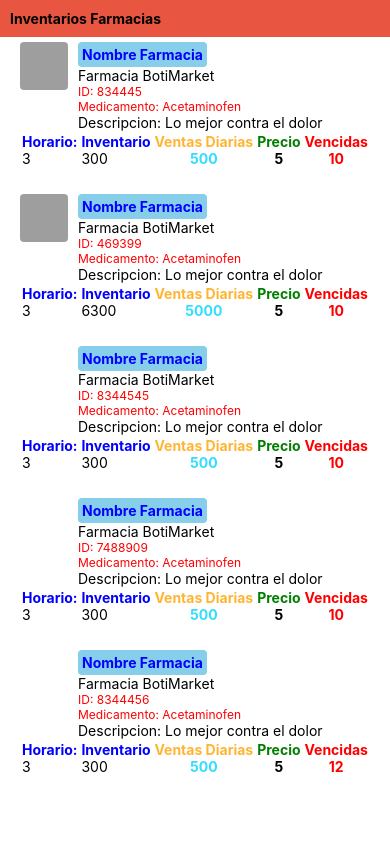
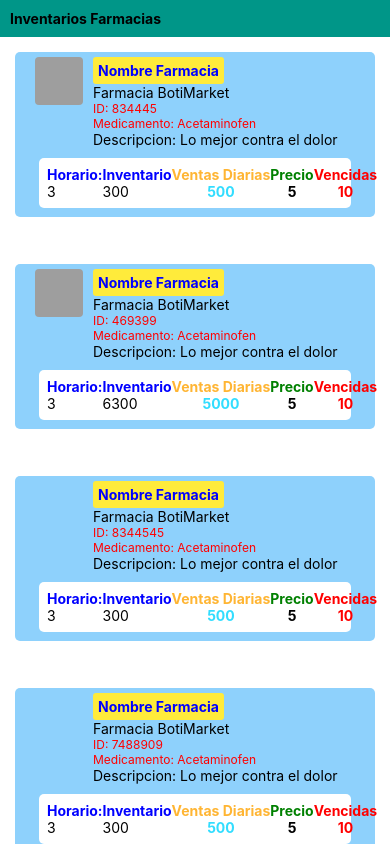
Before and after one commit to Requenez-Diaz/APP_PHARMASY, a React Native app: screen / in a window 390 px wide. Built offline with nearby package versions, Linux system fonts and the light colour scheme; grey boxes are pictures that could not be loaded.

Commit message:
Haciendo commit en frontend

```diff
--- a/App.tsx
+++ b/App.tsx
@@ -1,4 +1,5 @@
-import { StatusBar } from "expo-status-bar";
+
+import { Text, View } from 'react-native';
 import Main from './COMPONENTS/Main'
 
 export default function App() {
--- a/COMPONENTS/AppBar.tsx
+++ b/COMPONENTS/AppBar.tsx
@@ -7,8 +7,8 @@
 
 const AppBar = () => {
     return (
-        <View style={{ backgroundColor: '#E85540', paddingTop: Constant.statusBarHeight + 10,
-        paddingBottom: 10, paddingLeft: 10}}>
+        <View style={{ backgroundColor: '#009688', paddingTop: Constant.statusBarHeight + 10,
+        paddingBottom: 10, paddingLeft: 10, shadowColor:'white',}}>
             <Text style={{ fontWeight: 'bold'}}>
                 Inventarios Farmacias
             </Text>
--- a/COMPONENTS/InventarioItem.tsx
+++ b/COMPONENTS/InventarioItem.tsx
@@ -13,9 +13,10 @@
 
 const Styles = StyleSheet.create({
   container: {
+    backgroundColor:'#8ed1fc',
+    margin:15,
     padding: 20,
-    paddingBottom: 5,
-    paddingTop: 5,
+    borderRadius:5,
     paddingVertical: 5,
   },
 
--- a/COMPONENTS/InventaroStats.tsx
+++ b/COMPONENTS/InventaroStats.tsx
@@ -18,7 +18,7 @@
 
   const InventarioStats = ({totalesDiarias, inventarioActual, ventasDiarias, precio, vencidas}: Props) => {
     return (
-      <View style={{ flexDirection: "row", justifyContent: "space-around" }}>
+      <View style={{backgroundColor :'white', borderRadius:5, padding:8, margin:4,flexDirection: "row", justifyContent: "space-around" }}>
         <View>
           <Text style={{textAlign: 'center', color: 'blue', fontWeight: 'bold' }}>Horario:</Text>
           <Text>{totalesDiarias}</Text>
--- a/COMPONENTS/IventarioHeader.tsx
+++ b/COMPONENTS/IventarioHeader.tsx
@@ -12,9 +12,10 @@
 
   const InventarioHeader = ({ ownerAvatarUrl, nombre, id, nombreMedicamento, description, }: Props)  => {
     return(
-        <View style={{ flexDirection: "row", paddingBottom: 2 }}>
+      <View>
+          <View style={{ flexDirection: "row", paddingBottom: 6 }}>
             <View style={{ paddingRight: 10 }}>
-                <Image style={Styles.image} source={{ uri: ownerAvatarUrl }} />
+              <Image style={Styles.image} source={{ uri: ownerAvatarUrl }} />
             </View>
             <View style={{ flex: 1 }}>
                 <Text style={Styles.container2}>Nombre Farmacia</Text>
@@ -27,7 +28,9 @@
                 />
                 <Text>Descripcion: {description}</Text>
             </View>
-        </View>
+          </View>
+      </View>
+
     );
   }
 
@@ -46,12 +49,13 @@
       borderRadius: 4,
     },
     container2: {
+
       fontWeight: "bold",
-      padding: 4,
+      padding: 5,
       color: "blue",
       alignSelf: "flex-start",
-      backgroundColor: "skyblue",
-      borderRadius: 4,
+      backgroundColor: "#ffeb3b",
+      borderRadius: 3,
       overflow: "hidden",
     },
   });
```
Also changed, not shown: StatusVar.tsx (added).
